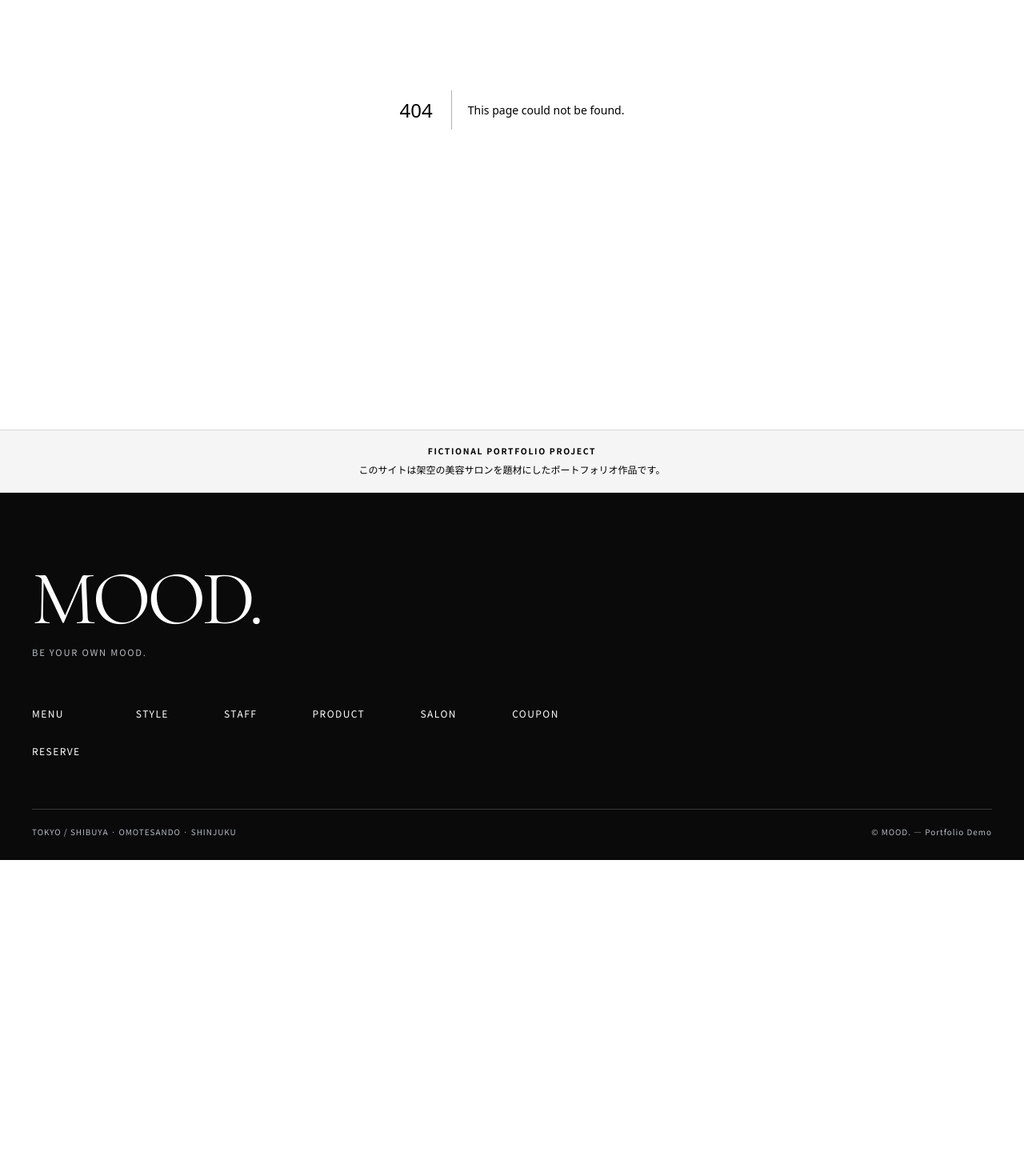
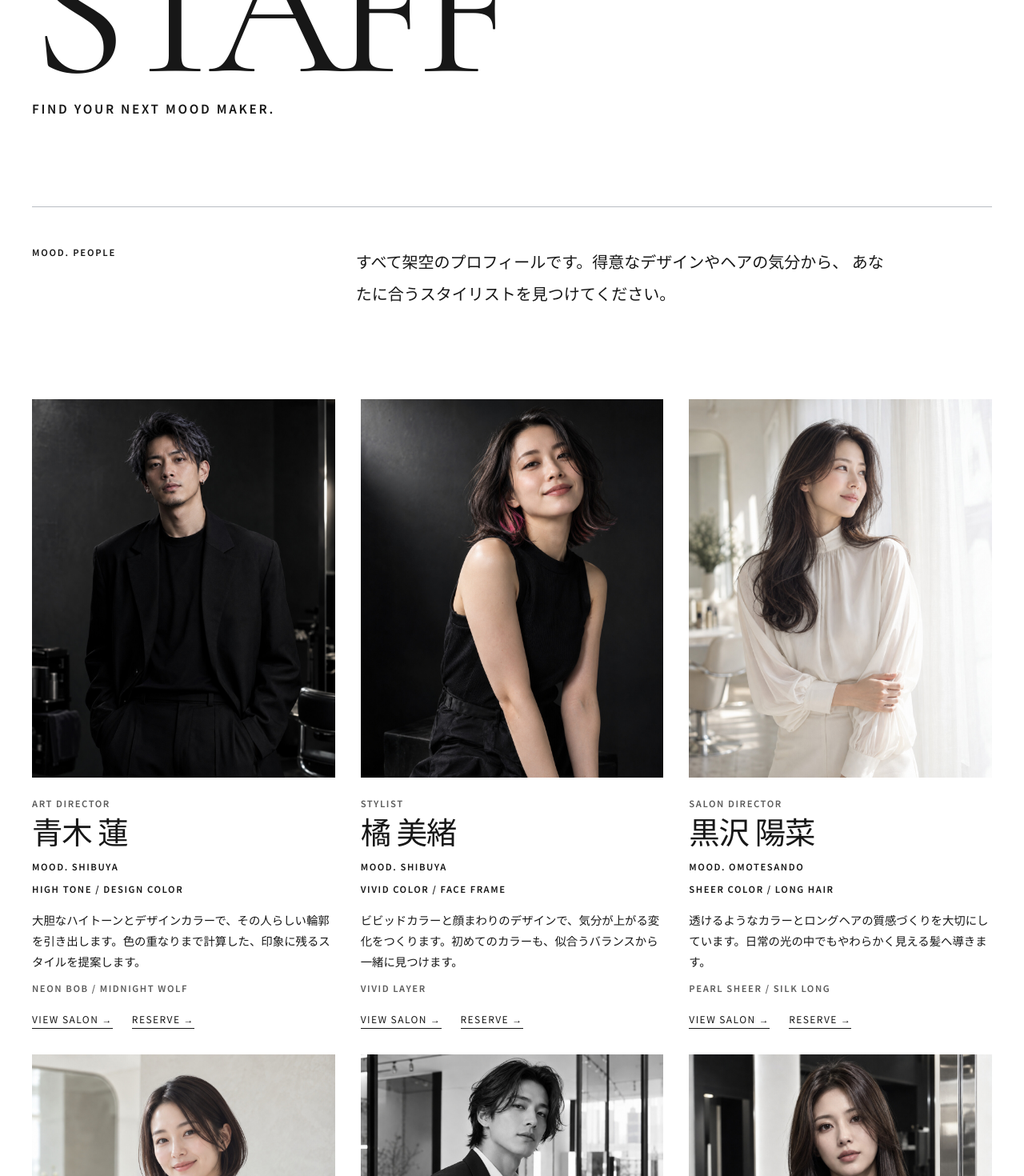
Before and after one commit to yuruttoiyashi/mood-salon, a Next.js app: page /staff in a window 1280 px wide. Before the commit this address had no page. Shown: the part 340-1810 px from the top of the page at 80% size. Before the commit the page ends 1415 px from the top, so only its background shows below. Built offline with nearby package versions, Linux system fonts and the light colour scheme.

Commit message:
feat: add fictional staff directory

```diff
--- /dev/null
+++ b/src/app/staff/page.tsx
@@ -0,0 +1,57 @@
+import type { Metadata } from "next";
+import { PageHero } from "@/components/page-hero/PageHero";
+import { StaffCard } from "@/components/staff-card/StaffCard";
+import { getSalonBySlug } from "@/data/salons";
+import { staffMembers } from "@/data/staff";
+import { getHairStyleById } from "@/data/styles";
+import styles from "./staff.module.css";
+
+export const metadata: Metadata = {
+  title: "STAFF | MOOD.",
+  description: "Fictional staff profiles for the MOOD. salon portfolio project.",
+};
+
+export default function StaffPage() {
+  return (
+    <div className={styles.page}>
+      <section className={styles.hero}>
+        <PageHero
+          eyebrow="MEET THE TEAM"
+          title="STAFF"
+          subtitle="FIND YOUR NEXT MOOD MAKER."
+        />
+      </section>
+
+      <section className={styles.intro}>
+        <p className={styles.introLabel}>MOOD. PEOPLE</p>
+        <p className={styles.introText}>
+          すべて架空のプロフィールです。得意なデザインやヘアの気分から、
+          あなたに合うスタイリストを見つけてください。
+        </p>
+      </section>
+
+      <section className={styles.grid} aria-label="スタッフ一覧">
+        {staffMembers.map((member) => {
+          const salon = getSalonBySlug(member.salonSlug);
+          const relatedStyles = member.styleIds.flatMap((styleId) => {
+            const style = getHairStyleById(styleId);
+            return style ? [style] : [];
+          });
+
+          if (!salon) {
+            return null;
+          }
+
+          return (
+            <StaffCard
+              key={member.id}
+              member={member}
+              salonLabel={salon.name}
+              styles={relatedStyles}
+            />
+          );
+        })}
+      </section>
+    </div>
+  );
+}
--- /dev/null
+++ b/src/app/staff/staff.module.css
@@ -0,0 +1,62 @@
+.page {
+  width: min(
+    calc(100% - (var(--page-gutter) * 2)),
+    var(--content-max)
+  );
+  margin-inline: auto;
+}
+
+.hero {
+  padding: 7rem 0 5rem;
+}
+
+.intro {
+  display: grid;
+  gap: 1.5rem;
+  padding: 2rem 0 5rem;
+  border-top: 1px solid var(--color-silver);
+}
+
+.introLabel {
+  margin: 0;
+  font-size: 0.7rem;
+  font-weight: 600;
+  letter-spacing: 0.16em;
+}
+
+.introText {
+  max-width: 42rem;
+  margin: 0;
+  font-size: clamp(1rem, 2vw, 1.25rem);
+  line-height: 2;
+}
+
+.grid {
+  display: grid;
+  gap: 4rem;
+  padding-bottom: 7rem;
+}
+
+@media (min-width: 700px) {
+  .grid {
+    grid-template-columns: repeat(2, minmax(0, 1fr));
+  }
+}
+
+@media (min-width: 1024px) {
+  .hero {
+    padding: 10rem 0 7rem;
+  }
+
+  .intro {
+    grid-template-columns: 0.6fr 1.4fr;
+    gap: 4rem;
+    padding: 3rem 0 7rem;
+  }
+
+  .grid {
+    grid-template-columns: repeat(3, minmax(0, 1fr));
+    gap: 2rem;
+    padding-bottom: 9rem;
+  }
+}
--- /dev/null
+++ b/src/components/staff-card/StaffCard.tsx
@@ -0,0 +1,57 @@
+import Link from "next/link";
+import { EditorialImage } from "@/components/editorial-image/EditorialImage";
+import type { StaffMember } from "@/data/staff";
+import type { HairStyle } from "@/data/styles";
+import styles from "./staff-card.module.css";
+
+type StaffCardProps = {
+  member: StaffMember;
+  salonLabel: string;
+  styles: readonly HairStyle[];
+};
+
+export function StaffCard({
+  member,
+  salonLabel,
+  styles: relatedStyles,
+}: StaffCardProps) {
+  return (
+    <article className={styles.card}>
+      <div className={styles.media}>
+        <EditorialImage
+          image={member.image}
+          sizes="(max-width: 699px) 100vw, (max-width: 1023px) 50vw, 33vw"
+          className={styles.image}
+        />
+      </div>
+
+      <div className={styles.content}>
+        <p className={styles.role}>{member.role}</p>
+        <h2 className={styles.name}>{member.name}</h2>
+        <p className={styles.salon}>{salonLabel}</p>
+        <p className={styles.specialties}>
+          {member.specialties.join(" / ")}
+        </p>
+        <p className={styles.bio}>{member.bio}</p>
+
+        {relatedStyles.length > 0 && (
+          <p className={styles.relatedStyles}>
+            {relatedStyles.map((style) => style.title).join(" / ")}
+          </p>
+        )}
+
+        <div className={styles.links}>
+          <Link
+            href={`/salon/${member.salonSlug}`}
+            className={styles.link}
+          >
+            VIEW SALON →
+          </Link>
+          <Link href="/reserve" className={styles.link}>
+            RESERVE →
+          </Link>
+        </div>
+      </div>
+    </article>
+  );
+}
--- /dev/null
+++ b/src/components/staff-card/staff-card.module.css
@@ -0,0 +1,66 @@
+.card {
+  display: grid;
+  gap: 1.5rem;
+}
+
+.media {
+  overflow: hidden;
+  background: var(--color-soft-gray);
+  aspect-ratio: 4 / 5;
+}
+
+.image {
+  width: 100%;
+  height: 100%;
+  object-fit: cover;
+}
+
+.content {
+  display: grid;
+  gap: 0.75rem;
+}
+
+.role,
+.salon,
+.specialties,
+.relatedStyles {
+  margin: 0;
+  font-size: 0.7rem;
+  font-weight: 600;
+  letter-spacing: 0.14em;
+}
+
+.role,
+.relatedStyles {
+  color: color-mix(in srgb, var(--color-charcoal) 70%, transparent);
+}
+
+.name {
+  margin: 0;
+  font-family: var(--font-serif), serif;
+  font-size: clamp(1.8rem, 3vw, 2.7rem);
+  font-weight: 400;
+  line-height: 1;
+  letter-spacing: -0.03em;
+}
+
+.bio {
+  margin: 0.4rem 0 0;
+  font-size: 0.9rem;
+  line-height: 1.8;
+}
+
+.links {
+  display: flex;
+  flex-wrap: wrap;
+  gap: 1rem 1.5rem;
+  margin-top: 0.65rem;
+}
+
+.link {
+  width: fit-content;
+  padding-bottom: 0.2rem;
+  border-bottom: 1px solid currentColor;
+  font-size: 0.75rem;
+  letter-spacing: 0.12em;
+}
```
Also changed, not shown: 2 other files (tests, documents, lock files or other folders).
